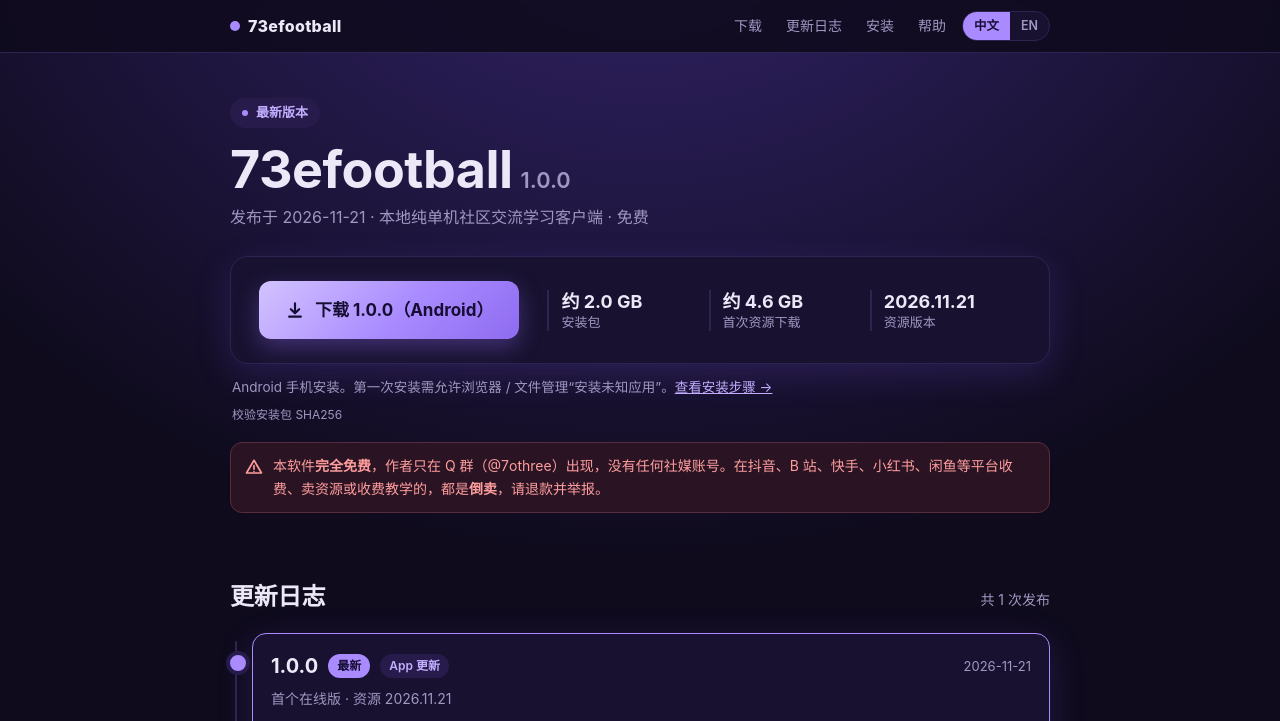
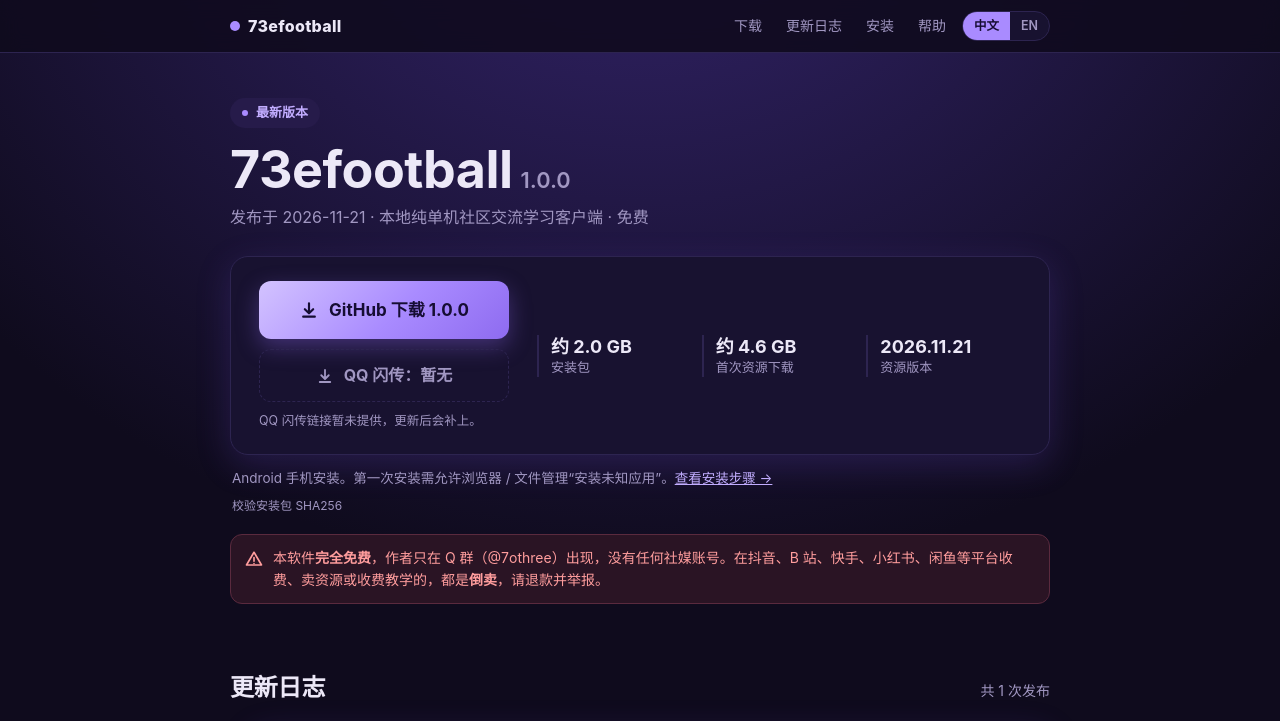
Before and after one commit to 7othreee/73football, a plain HTML site: page index.html in a window 1280 px wide. Both pictures are taken after a click on the button "中文". Shown: the top 721 px of the page. Drawn offline with Linux system fonts and the light colour scheme.

Commit message:
Site: QQ entry only on zh page, auto language detection (index.html)

```diff
--- a/index.html
+++ b/index.html
@@ -15,6 +15,7 @@
     --radius: 14px; --shadow: 0 10px 34px rgba(108, 79, 208, .22);
   }
   * { box-sizing: border-box; }
+  [hidden] { display: none !important; }
   html { -webkit-text-size-adjust: 100%; scroll-behavior: smooth; scroll-padding-top: 64px; }
   body { margin: 0; color: var(--text); background: radial-gradient(110% 55% at 50% -8%, #35256f 0%, var(--bg) 62%) no-repeat, var(--bg);
          font: 16px/1.65 -apple-system, BlinkMacSystemFont, "Segoe UI", "PingFang SC", "Microsoft YaHei", "Noto Sans SC", sans-serif; }
@@ -55,6 +56,11 @@
   .btn:hover { filter: brightness(1.06); }
   .btn:active { transform: translateY(1px); }
   .btn.ghost { background: transparent; box-shadow: none; color: var(--accent-text); border: 1px solid var(--accent); padding: 10px 18px; font-size: 15px; }
+  .actions { display: grid; gap: 10px; min-width: 250px; }
+  .actions .btn.ghost { padding: 12px 18px; font-size: 16px; }
+  .btn.off { border: 1px dashed var(--line); color: var(--muted); pointer-events: none; cursor: default; }
+  .qq-note { margin: 0; font-size: 12.5px; color: var(--muted); line-height: 1.5; }
+  .qq-note:empty { display: none; }
   .facts { display: grid; grid-template-columns: repeat(3, 1fr); gap: 10px; margin: 0; padding: 0; list-style: none; }
   .facts li { border-left: 2px solid var(--line); padding-left: 12px; }
   .facts b { display: block; font-size: 18px; line-height: 1.3; }
@@ -178,10 +184,17 @@
     <p class="sub" id="date"></p>
 
     <div class="dl">
-      <a class="btn" id="apk" href="#">
-        <svg width="20" height="20" viewBox="0 0 24 24" fill="none" stroke="currentColor" stroke-width="2.6" stroke-linecap="round" stroke-linejoin="round" aria-hidden="true"><path d="M12 4v11M7 11l5 5 5-5M5 20h14"/></svg>
-        <span id="apk-label"></span>
-      </a>
+      <div class="actions">
+        <a class="btn" id="apk" href="#">
+          <svg width="20" height="20" viewBox="0 0 24 24" fill="none" stroke="currentColor" stroke-width="2.6" stroke-linecap="round" stroke-linejoin="round" aria-hidden="true"><path d="M12 4v11M7 11l5 5 5-5M5 20h14"/></svg>
+          <span id="apk-label"></span>
+        </a>
+        <a class="btn ghost" id="qq" href="#" rel="noopener">
+          <svg width="18" height="18" viewBox="0 0 24 24" fill="none" stroke="currentColor" stroke-width="2.4" stroke-linecap="round" stroke-linejoin="round" aria-hidden="true"><path d="M12 4v11M7 11l5 5 5-5M5 20h14"/></svg>
+          <span id="qq-label"></span>
+        </a>
+        <p class="qq-note" id="qq-note"></p>
+      </div>
       <ul class="facts">
         <li><b id="f-apk">—</b><span data-i18n="f_apk">安装包</span></li>
         <li><b id="f-res">—</b><span data-i18n="f_res">首次资源下载</span></li>
@@ -215,7 +228,7 @@
 
   <section id="help">
     <div class="sec-head"><h2 data-i18n="h_help">帮助</h2></div>
-    <details class="fold"><summary data-i18n="q_pack">连不上 GitHub / 下载很慢？用资源包导入</summary>
+    <details class="fold" id="fold-pack"><summary data-i18n="q_pack">连不上 GitHub / 下载很慢？用资源包导入</summary>
       <div class="body">
         <div data-i18n="a_pack" data-html></div>
         <div class="packs" id="pack-links"></div>
@@ -256,7 +269,10 @@
       nav_download: '下载', nav_changelog: '更新日志', nav_install: '安装', nav_help: '帮助',
       eyebrow: '最新版本',
       sub: '发布于 {d} · 本地纯单机社区交流学习客户端 · 免费',
-      dl: '下载 {v}（Android）',
+      dl: 'GitHub 下载 {v}',
+      dl_qq: 'QQ 闪传下载', dl_qq_none: 'QQ 闪传：暂无',
+      qq_tip: '连不上 GitHub 或下载很慢时，用 QQ 闪传。',
+      qq_wait: 'QQ 闪传链接暂未提供，更新后会补上。',
       f_apk: '安装包', f_res: '首次资源下载', f_rv: '资源版本',
       hint: 'Android 手机安装。第一次安装需允许浏览器 / 文件管理“安装未知应用”。<a href="#install">查看安装步骤 →</a>',
       sha: '校验安装包 SHA256',
@@ -294,7 +310,10 @@
       nav_download: 'Download', nav_changelog: 'Changelog', nav_install: 'Install', nav_help: 'Help',
       eyebrow: 'Latest release',
       sub: 'Released {d} · Offline single-player community client for learning and exchange · Free',
-      dl: 'Download {v} (Android)',
+      dl: 'Download {v} from GitHub',
+      dl_qq: 'Download via QQ Flash Transfer', dl_qq_none: 'QQ Flash Transfer: not available',
+      qq_tip: 'If GitHub is unreachable or slow, use QQ Flash Transfer.',
+      qq_wait: 'The QQ Flash Transfer link is not available yet and will be added after the next update.',
       f_apk: 'Installer size', f_res: 'First-run download', f_rv: 'Resources version',
       hint: 'For Android phones. On first install, allow your browser / file manager to “install unknown apps”. <a href="#install">See the install steps →</a>',
       sha: 'Verify installer SHA256',
@@ -321,7 +340,7 @@
       q_reopen: 'Seeing “Resources updated, reopen the app to apply”?',
       a_reopen: 'Resources were just updated but the app is still using the old content. Swipe 73efootball away from recent apps, reopen it and enter the game. Your saves are not affected.',
       q_fail: 'Resource download failed, or “Not enough space”?',
-      a_fail: 'Switch networks (Wi-Fi recommended) and tap “Enter game” again; what has already been downloaded is kept and the download continues. If space is low, free up storage and retry (12 GB or more is recommended for the first install). If downloads still crawl, use “Import a resource pack” above.',
+      a_fail: 'Switch networks (Wi-Fi recommended) and tap “Enter game” again; what has already been downloaded is kept and the download continues. If space is low, free up storage and retry (12 GB or more is recommended for the first install).',
       q_beta: 'How do I switch between Stable and Beta?',
       a_beta: '“About” → “Update channel”. Beta receives new features earlier but may have issues. After switching from Beta back to Stable, you are only prompted to update once the Stable version number passes the Beta you have installed.',
       footer: '73efootball · Free software. We never charge and never authorize paid distribution · QQ group @7othree',
@@ -334,7 +353,13 @@
     var q = /[?&]lang=(zh|en)/.exec(location.search);
     if (q) return q[1];
     try { var s = localStorage.getItem('lang'); if (s === 'zh' || s === 'en') return s; } catch (e) {}
-    return /^zh/i.test(navigator.language || '') ? 'zh' : 'en';
+    /* 按浏览器语言偏好顺序，第一个能识别的为准；都不认识就用英文 */
+    var prefs = (navigator.languages && navigator.languages.length) ? navigator.languages : [navigator.language || navigator.userLanguage || ''];
+    for (var i = 0; i < prefs.length; i++) {
+      if (/^zh/i.test(prefs[i])) return 'zh';
+      if (/^en/i.test(prefs[i])) return 'en';
+    }
+    return 'en';
   }
   function T(k, vars) {
     var s = I18N[lang][k]; if (s == null) s = I18N.zh[k]; if (s == null) return k;
@@ -434,14 +459,25 @@
     $('date').textContent = T('sub', { d: L.date });
     $('apk').href = L.apkUrl;
     $('apk-label').textContent = T('dl', { v: L.version });
+    /* QQ 闪传只在中文页显示（英文页不出现任何 QQ 下载入口） */
+    var qq = $('qq'), hasQQ = /^https?:\/\//i.test(L.qqUrl || '');
+    qq.hidden = $('qq-note').hidden = (lang !== 'zh');
+    qq.className = 'btn ghost' + (hasQQ ? '' : ' off');
+    if (hasQQ) { qq.href = L.qqUrl; qq.removeAttribute('aria-disabled'); qq.removeAttribute('tabindex'); }
+    else { qq.removeAttribute('href'); qq.setAttribute('aria-disabled', 'true'); qq.setAttribute('tabindex', '-1'); }
+    $('qq-label').textContent = T(hasQQ ? 'dl_qq' : 'dl_qq_none');
+    $('qq-note').textContent = hasQQ ? (loc(L.qqNote) || T('qq_tip')) : T('qq_wait');
     $('f-apk').textContent = (lang === 'zh' ? '约 ' : '≈ ') + gb(L.apkSizeMB);
     $('f-res').textContent = (lang === 'zh' ? '约 ' : '≈ ') + gb(L.resourcesSizeMB);
     $('f-rv').textContent = L.resources;
     $('sha').textContent = L.sha256;
 
+    /* 手动资源包链接（QQ 闪传 / 网盘）：中文页显示；英文页只显示写了 showEn:true 的 */
     var packs = $('pack-links'); packs.textContent = '';
-    if (L.packLinks && L.packLinks.length) {
-      L.packLinks.forEach(function (p) {
+    var shown = (L.packLinks || []).filter(function (p) { return lang === 'zh' || p.showEn; });
+    $('fold-pack').hidden = (lang !== 'zh' && !shown.length);
+    if (shown.length) {
+      shown.forEach(function (p) {
         var b = el('a', 'btn ghost', T('pack_btn', { l: loc(p.label) }));
         b.href = p.url; b.rel = 'noopener';
         packs.appendChild(b);
```
